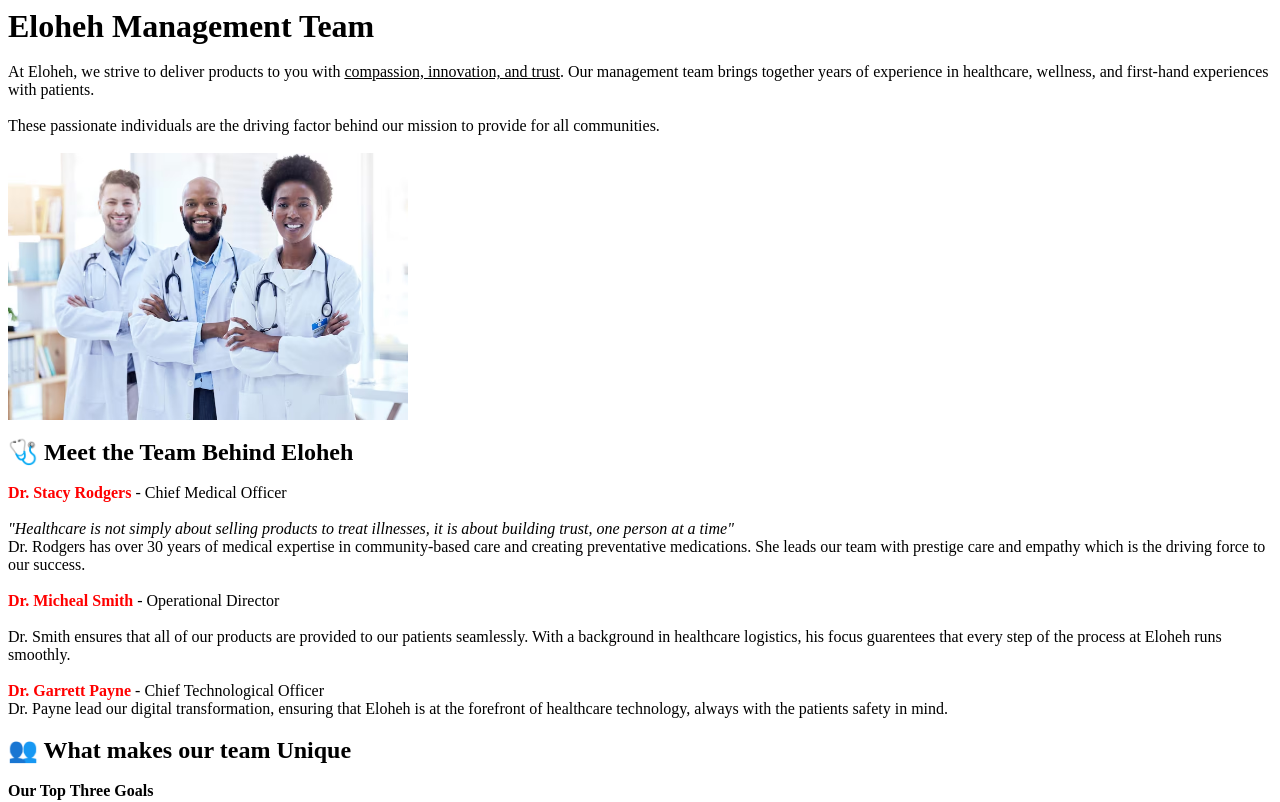
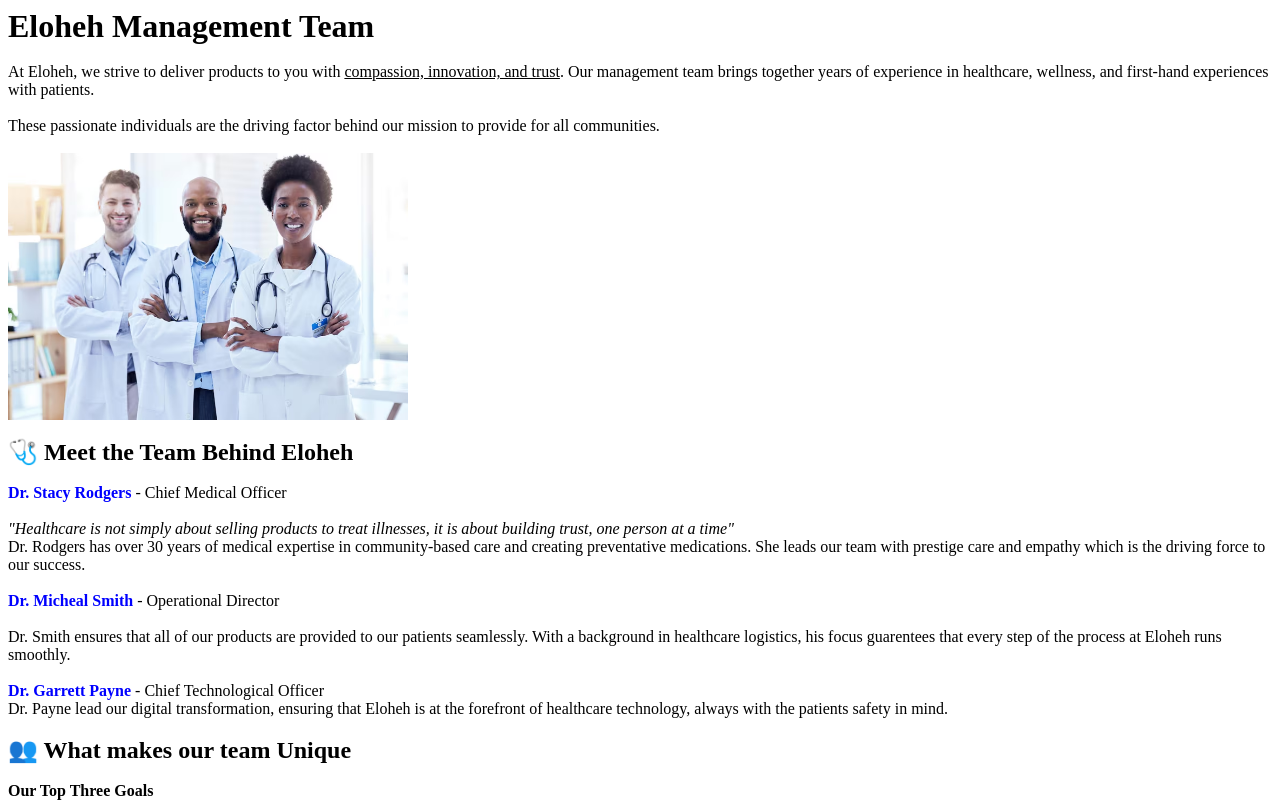
Before and after one commit to anikarao18/practice, a plain HTML site: page index.html in a window 1280 px wide. Shown: the top 802 px of the page. Drawn offline with Linux system fonts and the light colour scheme.

Commit message:
Update index.html

```diff
--- a/index.html
+++ b/index.html
@@ -17,7 +17,7 @@ At Eloheh, we strive to deliver products to you with <u> compassion, innovation,
 <b><font size =5>🩺 Meet the Team Behind Eloheh </font></b>
   <br>
     <br>
-<b> <font color = "Red"> Dr. Stacy Rodgers </font></b> - Chief Medical Officer
+<b> <font color = "Blue"> Dr. Stacy Rodgers </font></b> - Chief Medical Officer
     <br>
    <br>
   <i>"Healthcare is not simply about selling products to treat illnesses, it is about building trust, one person at a time"</i>
@@ -25,13 +25,13 @@ At Eloheh, we strive to deliver products to you with <u> compassion, innovation,
   Dr. Rodgers has over 30 years of medical expertise in community-based care and creating preventative medications. She leads our team with prestige care and empathy which is the driving force to our success.
     <br>
     <br>
-<b> <font color = "Red"> Dr. Micheal Smith </font> </b>- Operational Director
+<b> <font color = "Blue"> Dr. Micheal Smith </font> </b>- Operational Director
     <br>
   <br>
   Dr. Smith ensures that all of our products are provided to our patients seamlessly. With a background in healthcare logistics, his focus guarentees that every step of the process at Eloheh runs smoothly.
     <br>
    <br>
-<b> <font color = "Red"> Dr. Garrett Payne </font> </b> - Chief Technological Officer
+<b> <font color = "Blue"> Dr. Garrett Payne </font> </b> - Chief Technological Officer
     <br>
   Dr. Payne lead our digital transformation, ensuring that Eloheh is at the forefront of healthcare technology, always with the patients safety in mind.
     <br>
@@ -57,13 +57,13 @@ At Eloheh, we strive to deliver products to you with <u> compassion, innovation,
   <b> <font size =5>👩‍⚕️ Learn More About Our Leadership Philosophy </font></b>
   <br>
   <br>
-  At Eloheh, our team does not simply manage operations, we shape the system to <font color = "Green">prioritize care, community, and sustainability </font>. We align our strategy using a evidence based health system, following the four pillars outlined by the National Academies of Sciences, Engineering, and Medicine.
+  At Eloheh, our team does not simply manage operations, we shape the system to <font color = "Green">prioritize care, community, and sustainability </font>. We align our strategy using a evidence-based health system, following the four pillars outlined by the National Academies of Sciences, Engineering, and Medicine.
   <br>
   <br>
   🌐 Visit the <a href = "https://www.ncbi.nlm.nih.gov/books/NBK10265/#:~:text=These%20pillars%20are%20essential%20elements,%2C%20human%20resources%2C%20and%20financing. = "_blank"> NCBI Website  </a> to learn more about these four pillars
 <br>
    <br>
- 🔗 Download the <a href = "GotHub Tutorial.pdf" target = "_blank"> Oman Medical Journal </a>
+ 🔗 Download the <a href = "GotHub Tutorial.pdf" target = "_blank"> Oman Medical Journal </a> to view the comprehensive leadership strategy and models we implement in Eloheh.
   <br>
   <br>
   📧 Contact Information:
```
